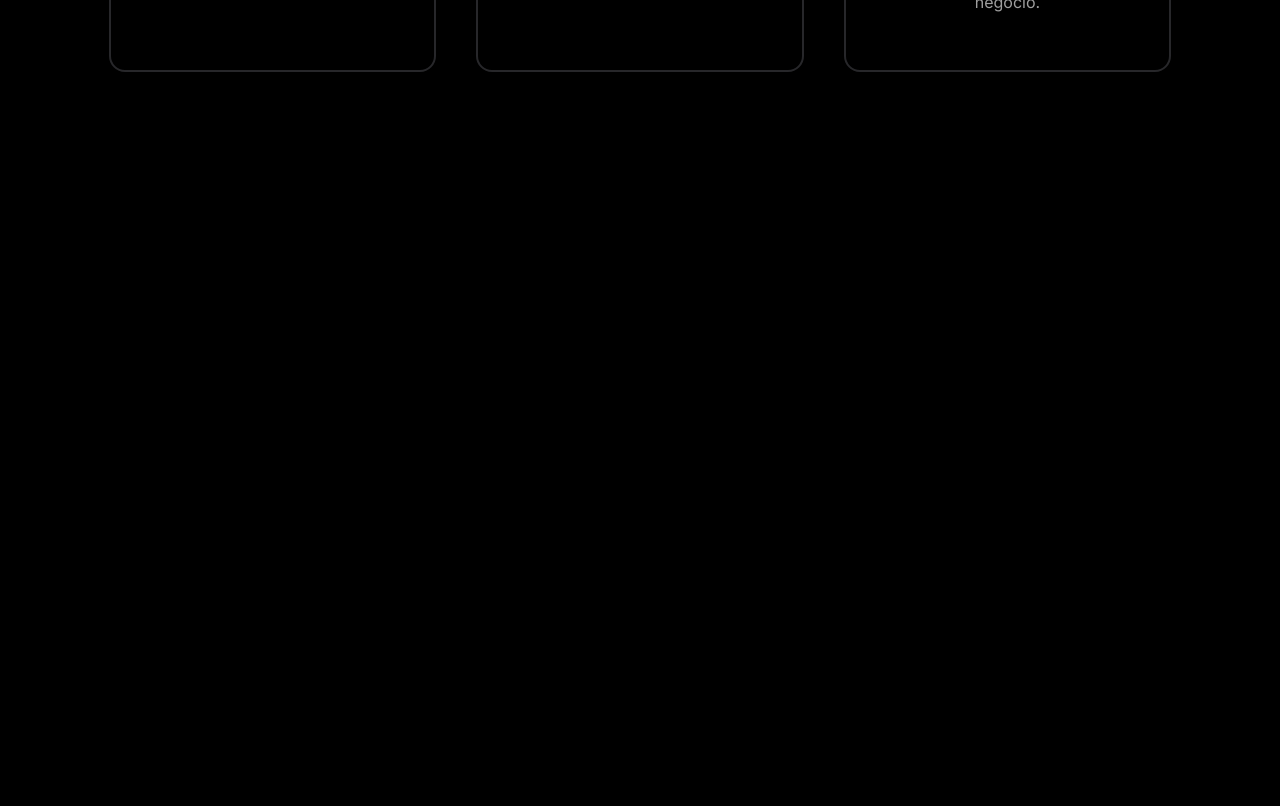
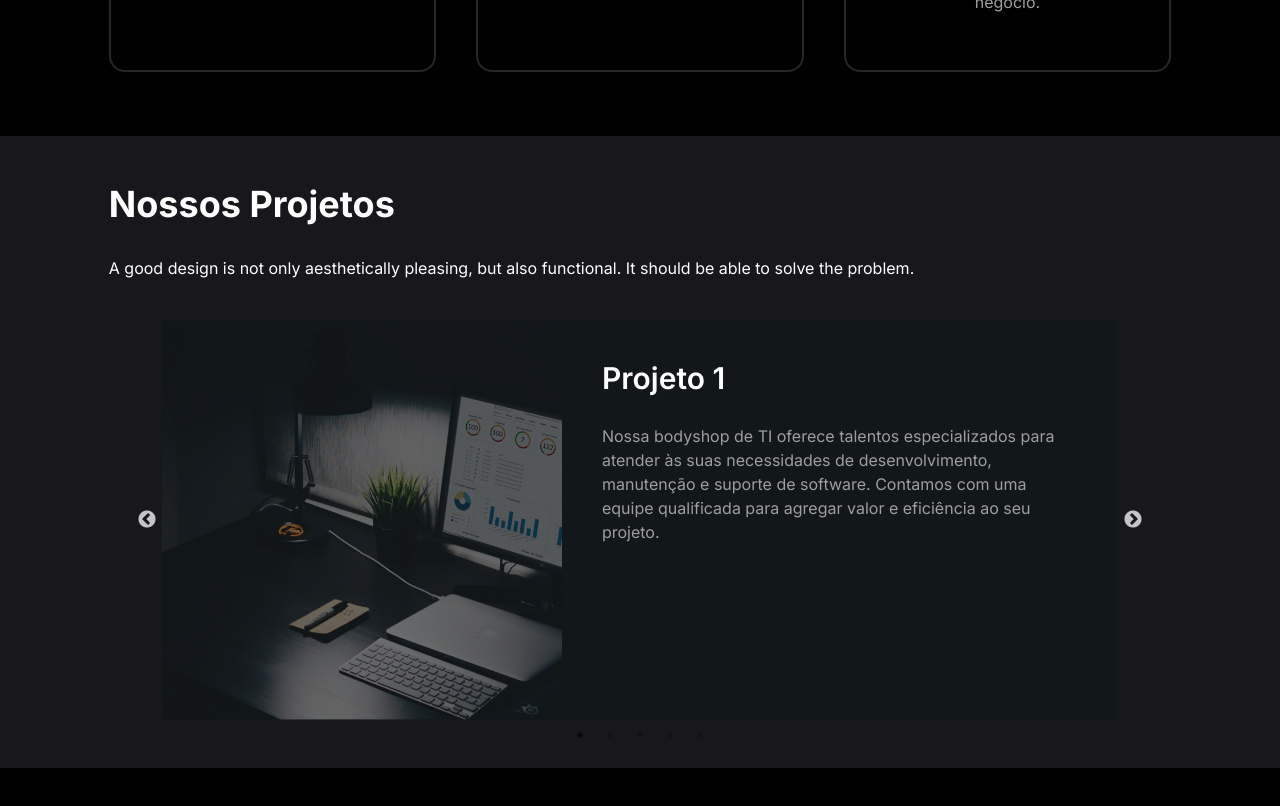
Before and after one commit to RodrigoNeoEx/prorise, a Next.js app: page / in a window 1280 px wide. Shown: the part 2040-2846 px from the top of the page. Before the commit the page ends 2176 px from the top, so only its background shows below. Built offline with nearby package versions, Linux system fonts and the light colour scheme.

Commit message:
feat: Projects section | chore: install react-slick

```diff
--- a/package.json
+++ b/package.json
@@ -20,10 +20,13 @@
     "react": "18.2.0",
     "react-dom": "18.2.0",
     "react-icons": "^4.8.0",
+    "react-slick": "^0.29.0",
+    "slick-carousel": "^1.8.1",
     "tailwind-merge": "^1.14.0",
     "typescript": "4.9.5"
   },
   "devDependencies": {
+    "@types/react-slick": "^0.23.10",
     "@typescript-eslint/eslint-plugin": "^5.54.0",
     "@typescript-eslint/parser": "^5.54.0",
     "autoprefixer": "^10.4.13",
--- /dev/null
+++ b/src/components/ProjectsSection.tsx
@@ -0,0 +1,88 @@
+import Image, { StaticImageData } from "next/image";
+import { ContentContainer } from "./ContentContainer";
+import { SectionHeader } from "./SectionHeader";
+
+import Slider from "react-slick";
+
+import FundoHome from "../assets/images/fundo-home.png";
+
+interface ProjectProps {
+	imageSrc: string | StaticImageData;
+	title: string;
+	description: string;
+}
+
+export const ProjectsSection = () => {
+	const projects: ProjectProps[] = [
+		{
+			imageSrc: FundoHome,
+			title: "Projeto 1",
+			description:
+				"Nossa bodyshop de TI oferece talentos especializados para atender às suas necessidades de desenvolvimento, manutenção e suporte de software. Contamos com uma equipe qualificada para agregar valor e eficiência ao seu projeto.",
+		},
+		{
+			imageSrc: FundoHome,
+			title: "Projeto 2",
+			description:
+				"Descubra a tranquilidade do Outsourcing de TI conosco. Nossa equipe de especialistas cuida da gestão e manutenção dos seus sistemas, permitindo que você foque no crescimento dos negócios. Simplifique, otimize e alcance resultados excepcionais.",
+		},
+		{
+			imageSrc: FundoHome,
+			title: "Projeto 3",
+			description:
+				"Como consultoria tech de TI oferecemos insights estratégicos e soluções personalizadas para impulsionar sua empresa rumo à excelência tecnológica. Aproveite nosso conhecimento especializado para alinhar a TI aos seus objetivos de negócios e alcançar resultados excepcionais.",
+		},
+		{
+			imageSrc: FundoHome,
+			title: "Projeto 4",
+			description:
+				"Possuimos equipes especializadas em Gestão e Administração de TI para garantir operações eficientes e seguras. Deixe a infraestrutura tecnológica conosco e foque no sucesso dos seus negócios, com suporte confiável e soluções sob medida para suas necessidades.",
+		},
+		{
+			imageSrc: FundoHome,
+			title: "Projeto 5",
+			description:
+				"Somos uma Software House de TI dedicada a criar soluções inovadoras e personalizadas para o seu negócio. Com expertise em desenvolvimento de software, entregamos produtos de alta qualidade, impulsionando a eficiência e o crescimento da sua empresa.",
+		},
+	];
+
+	const Card = ({ imageSrc, title, description }: ProjectProps) => {
+		return (
+			<div className="flex flex-col bg-dark-800 md:flex-row">
+				<Image
+					src={imageSrc}
+					alt={title}
+					width={500}
+					height={500}
+					className="h-[400px] w-full object-cover md:w-[300px] lg:w-[400px]"
+				/>
+
+				<div className="m-10 space-y-7">
+					<h4 className="text-3xl font-semibold">{title}</h4>
+					<p className="text-custom-gray-500">{description}</p>
+				</div>
+			</div>
+		);
+	};
+
+	return (
+		<section className="my-16 bg-dark-700 py-12">
+			<ContentContainer className="">
+				<SectionHeader
+					title="Nossos Projetos"
+					description="A good design is not only aesthetically pleasing, but also functional. It should be able to solve the problem."
+				/>
+
+				<div className="mt-10 flex justify-center">
+					<div className="w-[1000px] max-w-[90%]">
+						<Slider dots infinite slidesToShow={1}>
+							{projects.map(project => (
+								<Card key={project.title} {...project} />
+							))}
+						</Slider>
+					</div>
+				</div>
+			</ContentContainer>
+		</section>
+	);
+};
--- a/src/pages/index.tsx
+++ b/src/pages/index.tsx
@@ -4,20 +4,35 @@ import { Header } from "components/Header";
 import { WhatsappButton } from "components/WhatsappButton";
 import { HomeSection } from "components/HomeSection";
 import { ServicesSection } from "components/ServicesSection";
+import { ProjectsSection } from "components/ProjectsSection";
 
 export default function Home() {
 	return (
 		<>
 			<Head>
 				<title>Prorise</title>
+
 				<meta name="description" content="Generated by create next app" />
 				<meta name="viewport" content="width=device-width, initial-scale=1" />
+
 				<link rel="icon" href="/favicon.ico" />
+
 				<link rel="preconnect" href="https://fonts.googleapis.com" />
 				<link rel="preconnect" href="https://fonts.gstatic.com" crossOrigin="" />
 				<link
 					href="https://fonts.googleapis.com/css2?family=Inter:wght@400;500;600;700&family=Roboto:wght@400;700&display=swap"
 					rel="stylesheet"
+				/>
+
+				<link
+					rel="stylesheet"
+					type="text/css"
+					href="https://cdnjs.cloudflare.com/ajax/libs/slick-carousel/1.6.0/slick.min.css"
+				/>
+				<link
+					rel="stylesheet"
+					type="text/css"
+					href="https://cdnjs.cloudflare.com/ajax/libs/slick-carousel/1.6.0/slick-theme.min.css"
 				/>
 			</Head>
 
@@ -28,6 +43,8 @@ export default function Home() {
 			<HomeSection />
 
 			<ServicesSection />
+
+			<ProjectsSection />
 		</>
 	);
 }
```
Also changed, not shown: 1 other file (tests, documents, lock files or other folders).
